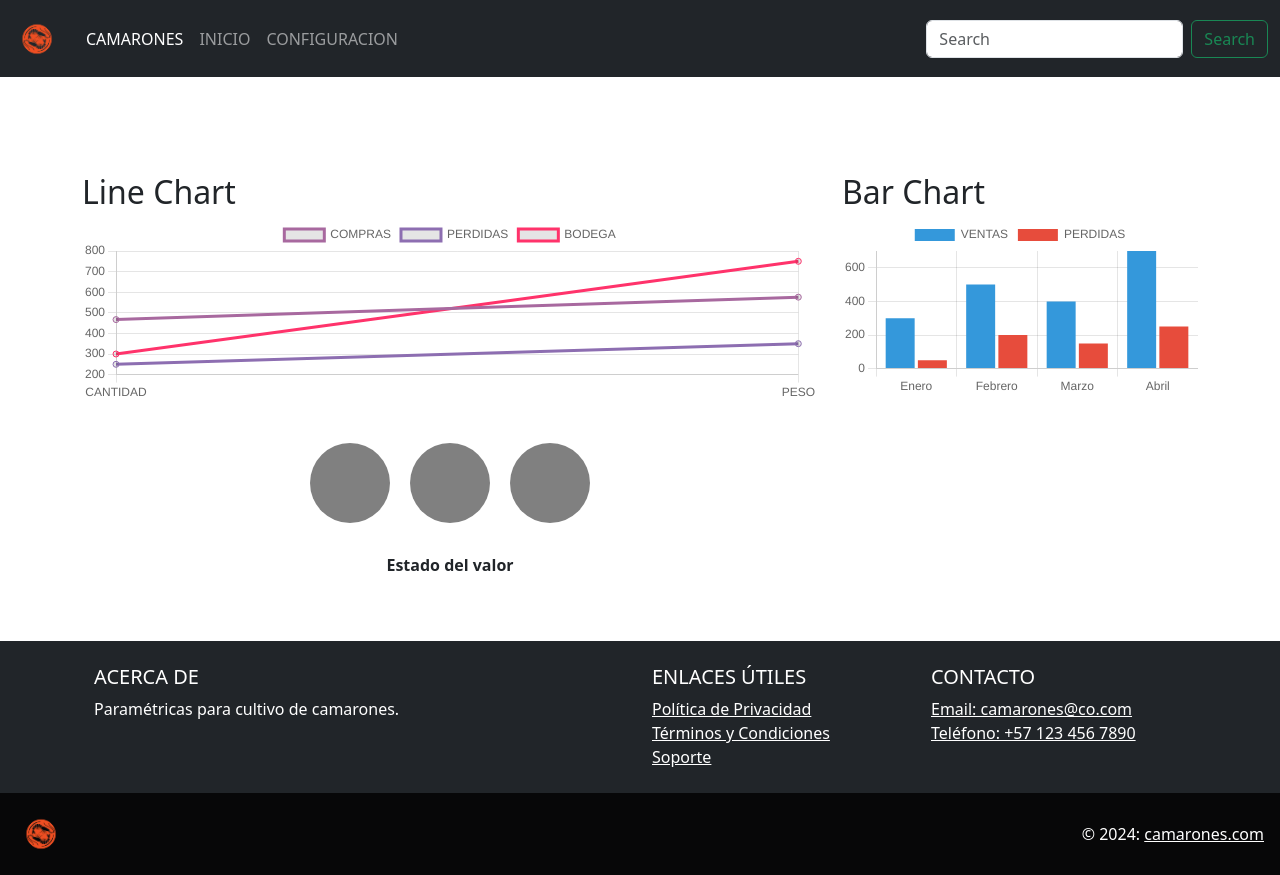
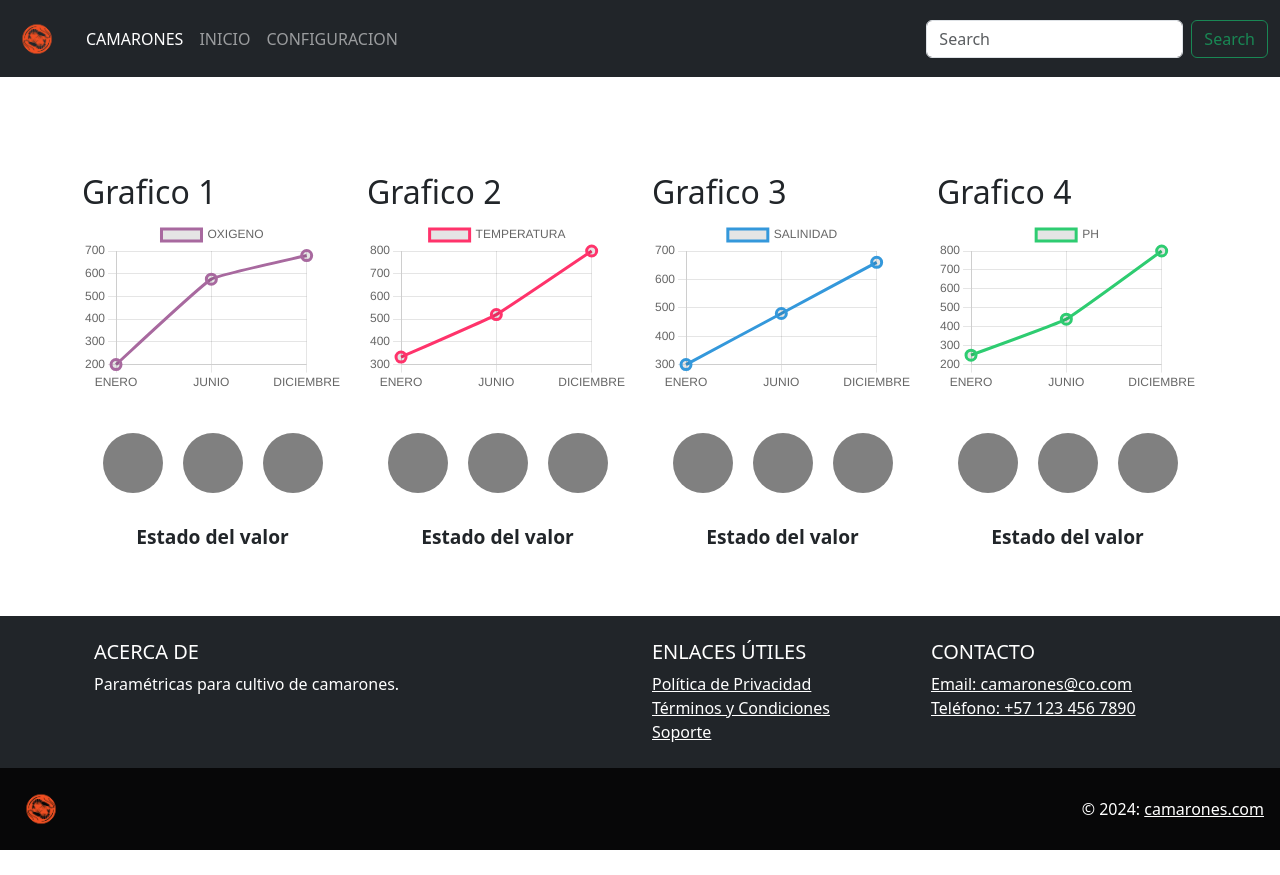
Before and after one commit to darwin-sena/Camarones, an Angular app in the folder camarones/: page / in a window 1280 px wide. After the commit the page ends 850 px from the top, so only its background shows below. Built offline with nearby package versions, Linux system fonts and the light colour scheme.

Commit message:
Actualizacion final camarones

```diff
--- a/camarones/src/app/linechart/linechart.component.html
+++ b/camarones/src/app/linechart/linechart.component.html
@@ -30,26 +30,52 @@
 
 <div class="container mt-5 pt-5">
   <div class="row">
-
-    <div class="col-md-8">
-      <h2>Line Chart</h2>
-      <canvas id="MyLineChart" style="width: 100%; height: 400px;"></canvas>
-
-      <div id="semaforo"
-        style="display: flex; justify-content: center; align-items: center; padding: 10px; margin-top: 20px;">
-        <div id="red-light"
-          style="width: 80px; height: 80px; border-radius: 50%; background-color: grey; margin: 10px;"></div>
-        <div id="yellow-light"
-          style="width: 80px; height: 80px; border-radius: 50%; background-color: grey; margin: 10px;"></div>
-        <div id="green-light"
-          style="width: 80px; height: 80px; border-radius: 50%; background-color: grey; margin: 10px;"></div>
+    <!-- Gráfico de Línea 1 -->
+    <div class="col-md-3">
+      <h2>Grafico 1</h2>
+      <canvas id="MyLineChart1" style="width: 100%; height: 300px;"></canvas>
+      <div id="semaforo1" class="semaforo-container">
+        <div id="semaforo1-red" class="semaforo-light"></div>
+        <div id="semaforo1-yellow" class="semaforo-light"></div>
+        <div id="semaforo1-green" class="semaforo-light"></div>
       </div>
-      <p id="semaforo-message" style="text-align: center; font-weight: bold; margin-top: 10px;">Estado del valor</p>
+      <p id="semaforo1-message" class="semaforo-message">Estado del valor</p>
     </div>
 
-    <div class="col-md-4">
-      <h2>Bar Chart</h2>
-      <canvas id="MyBarChart" style="width: 100%; height: 300px;"></canvas>
+    <!-- Gráfico de Línea 2 -->
+    <div class="col-md-3">
+      <h2>Grafico 2</h2>
+      <canvas id="MyLineChart2" style="width: 100%; height: 300px;"></canvas>
+      <div id="semaforo2" class="semaforo-container">
+        <div id="semaforo2-red" class="semaforo-light"></div>
+        <div id="semaforo2-yellow" class="semaforo-light"></div>
+        <div id="semaforo2-green" class="semaforo-light"></div>
+      </div>
+      <p id="semaforo2-message" class="semaforo-message">Estado del valor</p>
+    </div>
+
+    <!-- Gráfico de Línea 3 -->
+    <div class="col-md-3">
+      <h2>Grafico 3</h2>
+      <canvas id="MyLineChart3" style="width: 100%; height: 300px;"></canvas>
+      <div id="semaforo3" class="semaforo-container">
+        <div id="semaforo3-red" class="semaforo-light"></div>
+        <div id="semaforo3-yellow" class="semaforo-light"></div>
+        <div id="semaforo3-green" class="semaforo-light"></div>
+      </div>
+      <p id="semaforo3-message" class="semaforo-message">Estado del valor</p>
+    </div>
+
+    <!-- Gráfico de Línea 4 -->
+    <div class="col-md-3">
+      <h2>Grafico 4</h2>
+      <canvas id="MyLineChart4" style="width: 100%; height: 300px;"></canvas>
+      <div id="semaforo4" class="semaforo-container">
+        <div id="semaforo4-red" class="semaforo-light"></div>
+        <div id="semaforo4-yellow" class="semaforo-light"></div>
+        <div id="semaforo4-green" class="semaforo-light"></div>
+      </div>
+      <p id="semaforo4-message" class="semaforo-message">Estado del valor</p>
     </div>
   </div>
 </div>
@@ -59,35 +85,23 @@
     <div class="row">
       <div class="col-lg-6 col-md-12 mb-4 mb-md-0">
         <h5 class="text-uppercase">Acerca de</h5>
-        <p>
-          Paramétricas para cultivo de camarones.
-        </p>
+        <p>Paramétricas para cultivo de camarones.</p>
       </div>
 
       <div class="col-lg-3 col-md-6 mb-4 mb-md-0">
         <h5 class="text-uppercase">Enlaces útiles</h5>
         <ul class="list-unstyled mb-0">
-          <li>
-            <a href="#!" class="text-white">Política de Privacidad</a>
-          </li>
-          <li>
-            <a href="#!" class="text-white">Términos y Condiciones</a>
-          </li>
-          <li>
-            <a href="#!" class="text-white">Soporte</a>
-          </li>
+          <li><a href="#!" class="text-white">Política de Privacidad</a></li>
+          <li><a href="#!" class="text-white">Términos y Condiciones</a></li>
+          <li><a href="#!" class="text-white">Soporte</a></li>
         </ul>
       </div>
 
       <div class="col-lg-3 col-md-6 mb-4 mb-md-0">
         <h5 class="text-uppercase">Contacto</h5>
         <ul class="list-unstyled">
-          <li>
-            <a href="#!" class="text-white">Email: camarones&#64;co.com</a>
-          </li>
-          <li>
-            <a href="#!" class="text-white">Teléfono: +57 123 456 7890</a>
-          </li>
+          <li><a href="#!" class="text-white">Email: camarones&#64;co.com</a></li>
+          <li><a href="#!" class="text-white">Teléfono: +57 123 456 7890</a></li>
         </ul>
       </div>
     </div>
@@ -106,3 +120,26 @@
     </div>
   </div>
 </footer>
+
+<style>
+  .semaforo-container {
+    display: flex;
+    justify-content: center;
+    align-items: center;
+    padding: 10px;
+    margin-top: 20px;
+  }
+  .semaforo-light {
+    width: 60px;
+    height: 60px;
+    border-radius: 50%;
+    background-color: grey;
+    margin: 10px;
+  }
+  .semaforo-message {
+    text-align: center;
+    font-weight: bold;
+    margin-top: 10px;
+    font-size: 1.2em;
+  }
+</style>
--- a/camarones/src/app/linechart/linechart.component.ts
+++ b/camarones/src/app/linechart/linechart.component.ts
@@ -13,93 +13,159 @@ Chart.register(...registerables);
 })
 export class LinechartComponent implements OnInit {
 
-  public lineConfig: any = {
+  public lineConfig1: any = {
     type: 'line',
     data: {
-      labels: ['CANTIDAD', 'PESO'],
+      labels: ['ENERO','JUNIO', 'DICIEMBRE'],
       datasets: [
         {
-          label: 'COMPRAS',
-          data: ['467', '576', '600', '574'],
+          label: 'OXIGENO',
+          data: [200, 576, 680],
           fill: false,
           borderColor: '#A8699F',
           tension: 0.1,
+          borderWidth: 3,
+          pointRadius: 5
         },
-        {
-          label: 'PERDIDAS',
-          data: ['250', '350', '670', '450'],
-          fill: false,
-          borderColor: '#8D6EB1',
-          tension: 0.1,
-        },
-        {
-          label: 'BODEGA',
-          data: ['300', '750', '800', '500'],
-          fill: false,
-          borderColor: '#FF336B',
-          tension: 0.1,
-        }
       ],
     },
-
     options: {
-      aspectRatio: 4,
+      responsive: true,
+      maintainAspectRatio: true,
+      aspectRatio: 1.5,
       onClick: (event: any, elements: any) => {
         if (elements.length > 0) {
           const datasetIndex = elements[0].datasetIndex;
           const dataIndex = elements[0].index;
-
-          const value = this.lineConfig.data.datasets[datasetIndex].data[dataIndex];
-
-          this.updateSemaforo(value);
+          const value = this.lineConfig1.data.datasets[datasetIndex].data[dataIndex];
+          this.updateSemaforo('semaforo1', value);
         }
       },
     },
-
   };
 
-  public barConfig: any = {
-    type: 'bar',
+  public lineConfig2: any = {
+    type: 'line',
     data: {
-      labels: ['Enero', 'Febrero', 'Marzo', 'Abril'],
+      labels: ['ENERO','JUNIO', 'DICIEMBRE'],
       datasets: [
         {
-          label: 'VENTAS',
-          data: [300, 500, 400, 700],
-          backgroundColor: '#3498DB',
-        },
-        {
-          label: 'PERDIDAS',
-          data: [50, 200, 150, 250],
-          backgroundColor: '#E74C3C',
-        },
+          label: 'TEMPERATURA',
+          data: [333, 520, 800],
+          fill: false,
+          borderColor: '#FF336B',
+          tension: 0.1,
+          borderWidth: 3,
+          pointRadius: 5
+        }
       ],
     },
     options: {
-      aspectRatio: 2,
+      responsive: true,
+      maintainAspectRatio: true,
+      aspectRatio: 1.5,
+      onClick: (event: any, elements: any) => {
+        if (elements.length > 0) {
+          const datasetIndex = elements[0].datasetIndex;
+          const dataIndex = elements[0].index;
+          const value = this.lineConfig2.data.datasets[datasetIndex].data[dataIndex];
+          this.updateSemaforo('semaforo2', value);
+        }
+      },
+    },
+  };
+
+  public lineConfig3: any = {
+    type: 'line',
+    data: {
+      labels: ['ENERO','JUNIO', 'DICIEMBRE'],
+      datasets: [
+        {
+          label: 'SALINIDAD',
+          data: [300, 480, 660],
+          fill: false,
+          borderColor: '#3498DB',
+          tension: 0.1,
+          borderWidth: 3,
+          pointRadius: 5
+        }
+      ],
+    },
+    options: {
+      responsive: true,
+      maintainAspectRatio: true,
+      aspectRatio: 1.5,
+      onClick: (event: any, elements: any) => {
+        if (elements.length > 0) {
+          const datasetIndex = elements[0].datasetIndex;
+          const dataIndex = elements[0].index;
+          const value = this.lineConfig3.data.datasets[datasetIndex].data[dataIndex];
+          this.updateSemaforo('semaforo3', value);
+        }
+      },
+    },
+  };
+
+  public lineConfig4: any = {
+    type: 'line',
+    data: {
+      labels: ['ENERO','JUNIO', 'DICIEMBRE'],
+      datasets: [
+        {
+          label: 'PH',
+          data: [250, 440, 800],
+          fill: false,
+          borderColor: '#2ECC71',
+          tension: 0.1,
+          borderWidth: 3,
+          pointRadius: 5
+        }
+      ],
+    },
+    options: {
+      responsive: true,
+      maintainAspectRatio: true,
+      aspectRatio: 1.5,
+      onClick: (event: any, elements: any) => {
+        if (elements.length > 0) {
+          const datasetIndex = elements[0].datasetIndex;
+          const dataIndex = elements[0].index;
+          const value = this.lineConfig4.data.datasets[datasetIndex].data[dataIndex];
+          this.updateSemaforo('semaforo4', value);
+        }
+      },
     },
   };
 
   ngOnInit(): void {
-    const canvas = document.getElementById('MyLineChart') as HTMLCanvasElement;
-    if (canvas) {
-      new Chart(canvas, this.lineConfig);
+    const canvas1 = document.getElementById('MyLineChart1') as HTMLCanvasElement;
+    if (canvas1) {
+      new Chart(canvas1, this.lineConfig1);
     }
 
-    const barCanvas = document.getElementById('MyBarChart') as HTMLCanvasElement;
-    if (barCanvas) {
-      new Chart(barCanvas, this.barConfig);
+    const canvas2 = document.getElementById('MyLineChart2') as HTMLCanvasElement;
+    if (canvas2) {
+      new Chart(canvas2, this.lineConfig2);
+    }
+
+    const canvas3 = document.getElementById('MyLineChart3') as HTMLCanvasElement;
+    if (canvas3) {
+      new Chart(canvas3, this.lineConfig3);
+    }
+
+    const canvas4 = document.getElementById('MyLineChart4') as HTMLCanvasElement;
+    if (canvas4) {
+      new Chart(canvas4, this.lineConfig4);
     }
   }
 
-  updateSemaforo(value: number): void {
-    const redLight = document.getElementById('red-light') as HTMLElement;
-    const yellowLight = document.getElementById('yellow-light') as HTMLElement;
-    const greenLight = document.getElementById('green-light') as HTMLElement;
-    const semaforoMessage = document.getElementById('semaforo-message') as HTMLElement;
+  updateSemaforo(semaforoId: string, value: number): void {
+    const redLight = document.getElementById(`${semaforoId}-red`) as HTMLElement;
+    const yellowLight = document.getElementById(`${semaforoId}-yellow`) as HTMLElement;
+    const greenLight = document.getElementById(`${semaforoId}-green`) as HTMLElement;
+    const semaforoMessage = document.getElementById(`${semaforoId}-message`) as HTMLElement;
 
     if (redLight && yellowLight && greenLight && semaforoMessage) {
-
       redLight.style.backgroundColor = 'grey';
       yellowLight.style.backgroundColor = 'grey';
       greenLight.style.backgroundColor = 'grey';
@@ -120,5 +186,4 @@ export class LinechartComponent implements OnInit {
       console.error('No se pudieron encontrar los elementos del semáforo');
     }
   }
-
 }
```
